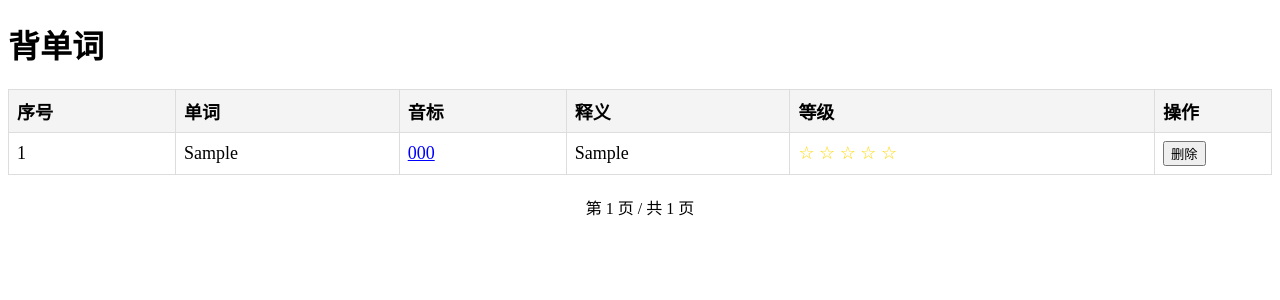
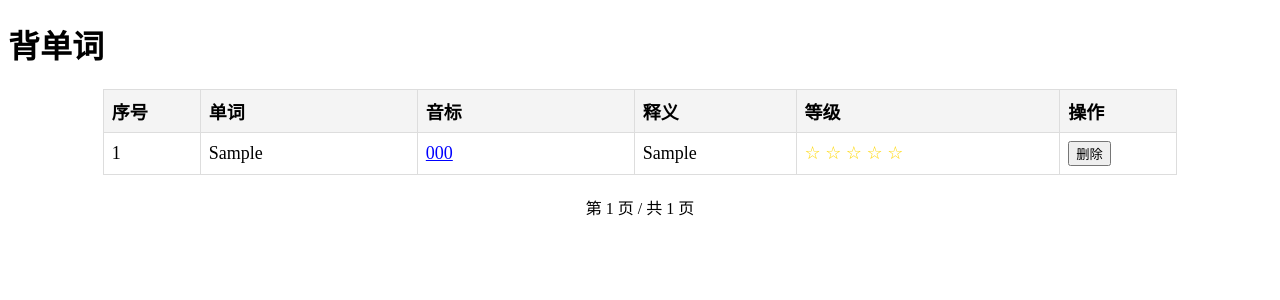
Before and after one commit to govech/learning_englissh, a Django app: page /words/ in a window 1280 px wide. Shown: the top 300 px of the page. Run offline with Django 5.2, Linux system fonts and the light colour scheme; tables that the repository leaves empty hold one stand-in row (values such as "Sample post").

Commit message:
优化单词列表页面

```diff
--- a/learning/templates/learning/word_list.html
+++ b/learning/templates/learning/word_list.html
@@ -5,6 +5,10 @@
     <meta name="viewport" content="width=device-width, initial-scale=1.0">
     <title>单词列表</title>
     <style>
+        .container{
+            width: 85%;
+            margin: 0 auto;
+        }
         table {
             width: 100%;
             border-collapse: collapse;
@@ -16,6 +20,9 @@
         th, td {
             border: 1px solid #ddd;
             padding: 8px;
+        }
+        .index {
+            width: 80px;
         }
         th {
             background-color: #f4f4f4;
@@ -32,7 +39,7 @@
             word-wrap: break-word;
         }
         td.word, td.phonetic {
-            width: auto;
+            width: 200px;
             white-space: nowrap;
         }
         td.actions {
@@ -40,6 +47,7 @@
             white-space: nowrap;
         }
         .phonetic {
+            width: 200px;
             cursor: pointer;
             color: blue;
             text-decoration: underline;
@@ -57,10 +65,15 @@
             font-weight: bold;
             color: #000;
         }
+
+
     </style>
 </head>
 <body>
 <h1>背单词</h1>
+<div class="container">
+
+
     <table>
         <thead>
         <tr>
@@ -75,7 +88,7 @@
         <tbody>
         {% for word in page_obj %}
         <tr>
-                    <td>{{ word.global_index }}</td>  <!-- 使用全局序号 -->
+            <td class="index">{{ word.global_index }}</td>  <!-- 使用全局序号 -->
             <td class="word">{{ word.word }}</td>
             <td class="phonetic" onclick="playAudio('{{ word.word }}')">{{ word.phonetic }}</td>
             <td class="definition">{{ word.definition }}</td>
@@ -112,6 +125,7 @@
         {% endif %}
     </div>
 
+</div>
 <script>
         function playAudio(word) {
             const url = `/audio/${word}/`;
@@ -149,6 +163,8 @@
                     alert('无法获取音频文件，请稍后重试。');
                 });
         }
+
+
 </script>
 </body>
 </html>
```
Lines whose indentation alone changed are shown as unchanged.
